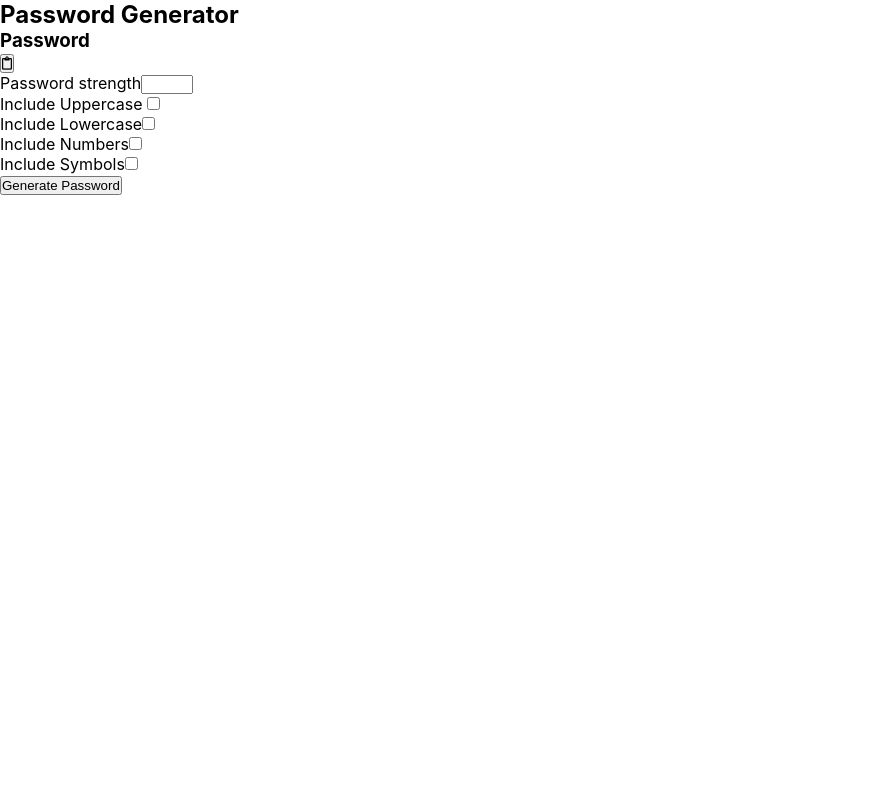
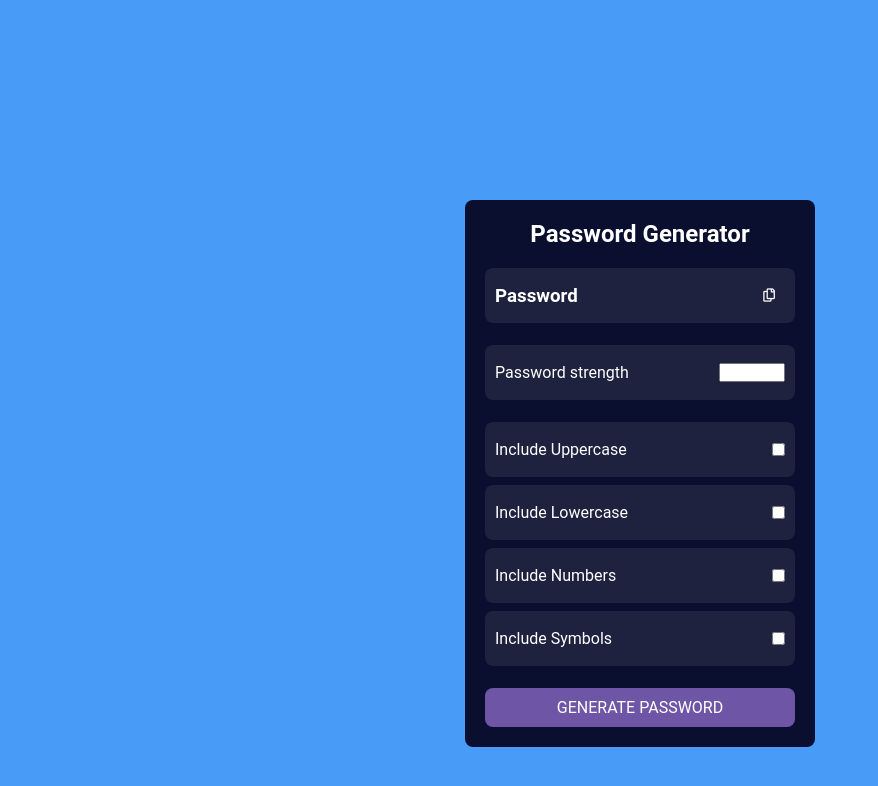
Before and after one commit to mariamapciaurii/password-generator-tool, a React (Create React App) app: page / in a window 1280 px wide. Shown: the top 786 px of the page, without its empty margins (0-878 px from the left). Built offline with nearby package versions, Linux system fonts and the light colour scheme.

Commit message:
adding styles for password generator container

```diff
--- a/src/App.css
+++ b/src/App.css
@@ -1,13 +1,78 @@
 @import url('https://fonts.googleapis.com/css2?family=Montserrat:wght@200&display=swap');
 @import url('https://fonts.googleapis.com/css2?family=Montserrat:wght@200&family=Poppins:wght@200;300&display=swap');
-
 
 *{
   margin: 0;
   padding: 0;
   box-sizing: border-box;
+  font-family: Roboto, arial, sans-serif
 }
 a{
   text-decoration: inherit;
   color: inherit;
 }
+.App{
+  min-height: 100vh;
+  background:#489CF7;
+}
+.Generator-Container{
+  width: 350px;
+  margin: 0 auto;
+  padding-top: 200px;
+}
+.Generator-Container__Content{
+  background: #0B0F2F;
+  border-radius: 8px;
+  padding: 20px;
+}
+.Generator-Header__Title{
+  color: #fff;
+  text-align: center;
+  margin-bottom: 20px;
+}
+.Generator-Password__Wrapper{
+  display: flex;
+  justify-content: space-between;
+  align-items: center;
+  background: #1E223F;
+  padding: 13px 10px;
+  margin-bottom: 22px;
+  color: #fff;
+  height: 55px;
+  border-radius: 8px;
+
+}
+.Generator-Setting__box{
+  display: flex;
+  justify-content: space-between;
+  align-items: center;
+  background: #1E223F;
+  padding: 13px 10px;
+  margin-bottom: 8px;
+  color: #fff;
+  height: 55px;
+  border-radius: 8px;
+}
+.Password-Coppy__btn{
+  background: #1E223F;
+  color: #fff;
+  border: none;
+  padding: 10px;
+  cursor: pointer;
+
+}
+.Generator-Password__btn{
+  background: #6F55A6;
+  border:none;
+  border-radius: 8px;
+  display: block;
+  width: 100%;
+  padding: 10px;
+  color: #fff;
+  font-size: 16px;
+  cursor: pointer;
+  margin-top: 22px;
+}
+.Generator-Password__Length{
+  margin-bottom: 22px;
+}
--- a/src/App.js
+++ b/src/App.js
@@ -10,11 +10,11 @@ function App() {
           <div className="Generator-Password__Wrapper">
             <h3 className="Password-Wrapper__Title">Password</h3>
             <button className="Password-Coppy__btn">
-              <i className='far fa-clipboard'></i>
+              <i className='far fa-copy'></i>
             </button>
           </div>
 
-          <div className="Generator-tool__box">
+          <div className="Generator-Setting__box Generator-Password__Length">
             <label htmlFor="password-strength">Password strength</label>
             <input
               type='number'
@@ -25,7 +25,7 @@ function App() {
             />
           </div>
 
-          <div className='Generator-tool__box'>
+          <div className='Generator-Setting__box'>
             <label htmlFor='uppercase-letters'>Include Uppercase </label>
             <input
               type='checkbox'
@@ -34,7 +34,7 @@ function App() {
             />
           </div>
 
-          <div className='Generator-tool__box'>
+          <div className='Generator-Setting__box'>
             <label htmlFor='lowercase-letters'>Include Lowercase</label>
             <input
               type='checkbox'
@@ -43,7 +43,7 @@ function App() {
             />
           </div>
 
-          <div className='Generator-tool__box'>
+          <div className='Generator-Setting__box'>
             <label htmlFor='include-numbers'>Include Numbers</label>
             <input
               type='checkbox'
@@ -52,7 +52,7 @@ function App() {
             />
           </div>
 
-          <div className='Generator-tool__box'>
+          <div className='Generator-Setting__box'>
             <label htmlFor='include-symbols'>Include Symbols</label>
             <input
               type='checkbox'
@@ -60,7 +60,7 @@ function App() {
               name='include-symbols'
             />
           </div>
-          <button className="Generator-Password__btn">Generate Password</button>
+          <button className="Generator-Password__btn">GENERATE PASSWORD</button>
 
         </div>
       </div>
```
